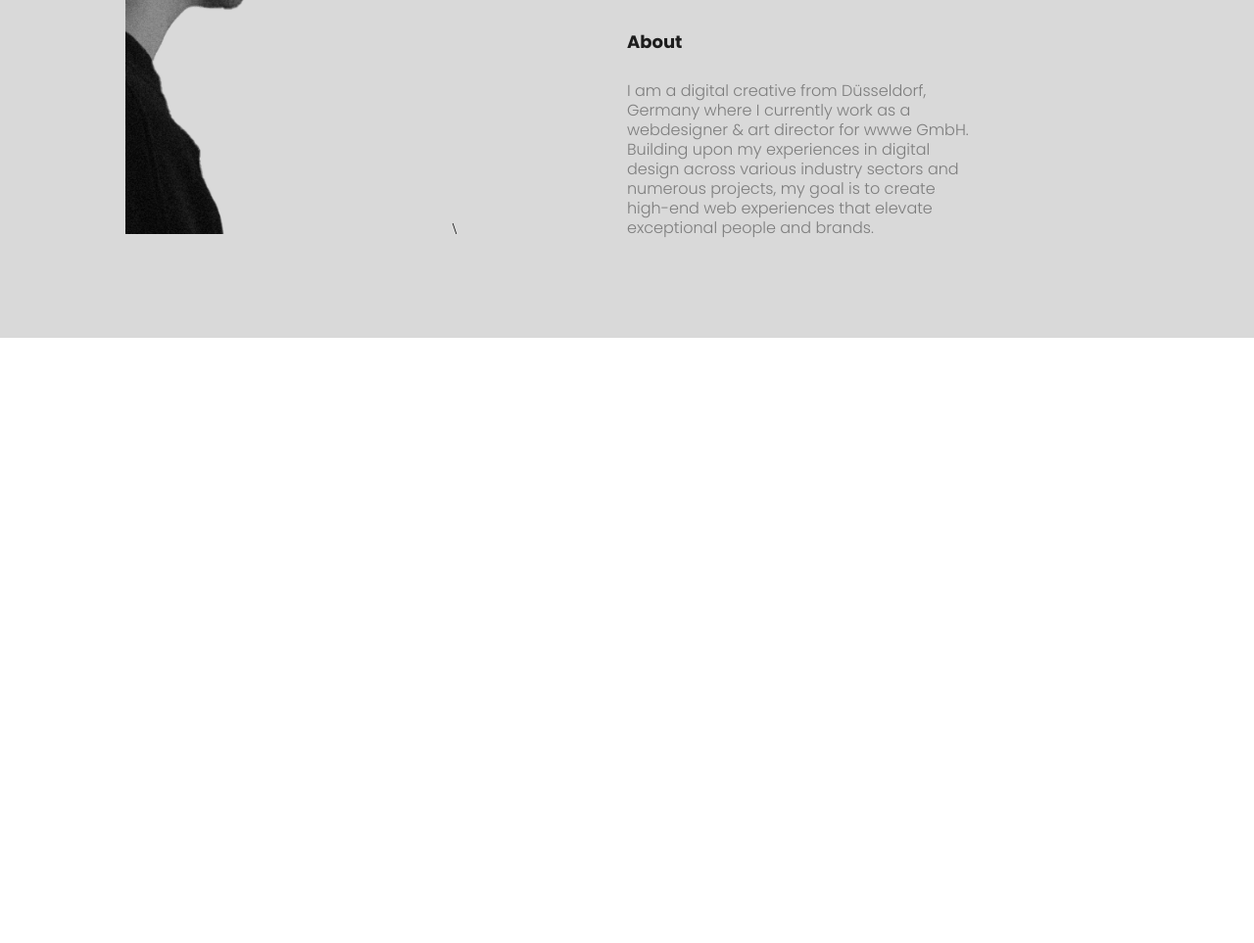
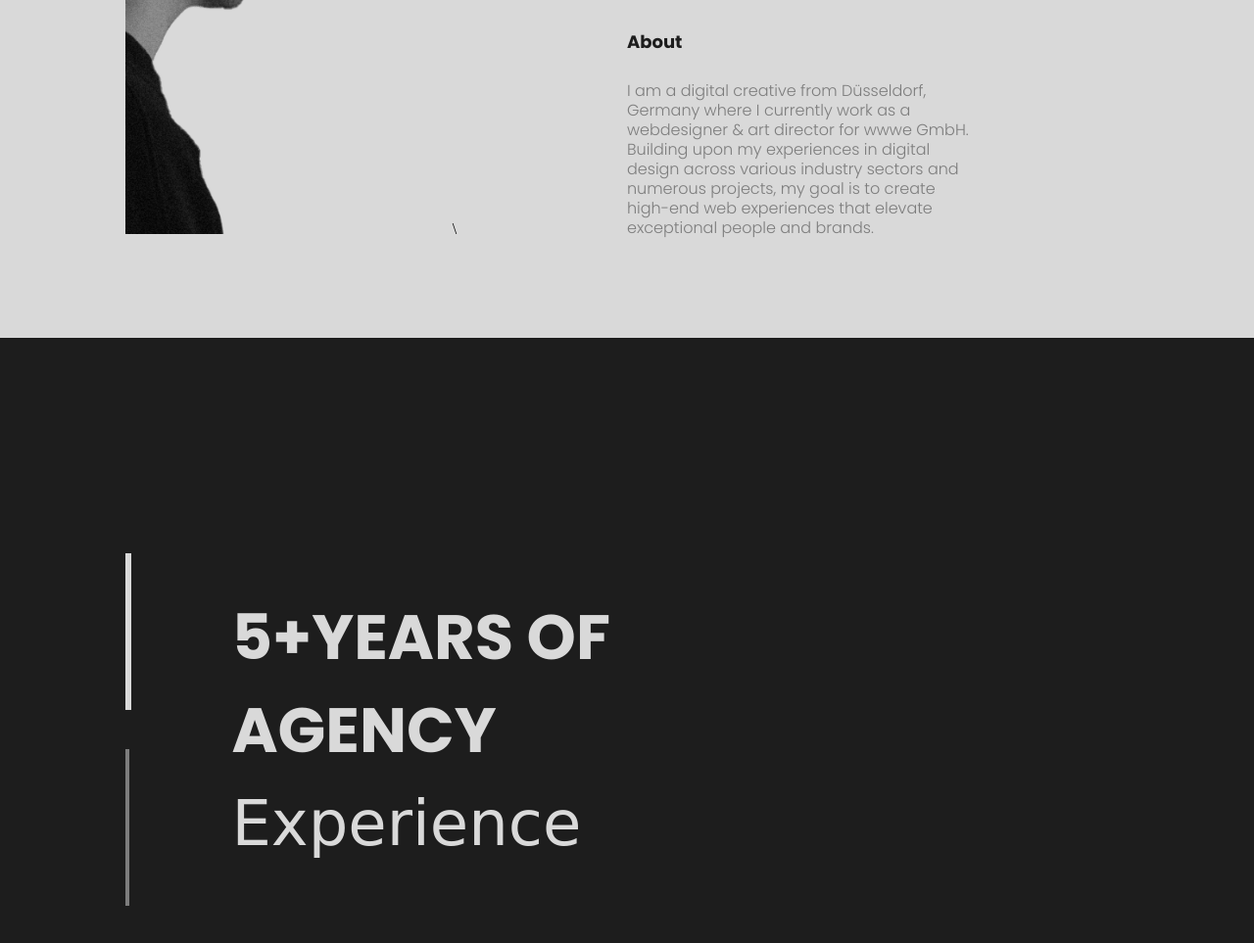
Before and after one commit to adibzamanbd/alex-protofilo, a plain HTML site: page index.html in a window 1280 px wide. Shown: the part 1878-2841 px from the top of the page at 98% size. Before the commit the page ends 2223 px from the top, so only its background shows below. Drawn offline with Linux system fonts and the light colour scheme; a web font is replaced by a local one.

Commit message:
experiences section added

```diff
--- a/css/style.css
+++ b/css/style.css
@@ -176,3 +176,55 @@ nav {
   line-height: 20px;
 }
 /* about paragraph end  */
+
+/* work main start  */
+.work-main {
+  background-color: #1d1d1d;
+  padding: 0 10%;
+  width: 100%;
+  height: 100%;
+}
+/* work main end  */
+
+/* experience start  */
+.exp-sec {
+  display: flex;
+  align-items: center;
+  width: 100%;
+  height: 100vh;
+  gap: 10%;
+}
+/* experience end  */
+
+/* slider boxes start  */
+.boxes {
+  display: flex;
+  flex-direction: column;
+  justify-content: center;
+  gap: 40px;
+}
+/* slider boxes end  */
+
+/* active box start  */
+.active-box {
+  background-color: #d9d9d9;
+  width: 6px;
+  height: 160px;
+}
+/* active box end  */
+
+/* regular box start  */
+.regular-box {
+  background-color: #7d7d7d;
+  width: 4px;
+  height: 160px;
+}
+/* regular box end  */
+
+/* experience section text start  */
+.exp-sec h1 {
+  color: #d9d9d9;
+  font-family: "Poppins", sans-serif;
+  font-size: 4rem;
+}
+/* experience section text end  */
--- a/index.html
+++ b/index.html
@@ -94,5 +94,29 @@
       <!-- about section  end  -->
     </main>
     <!-- about main end  -->
+
+    <!-- work main start  -->
+    <main class="work-main">
+      <!-- experience section start  -->
+      <section class="exp-sec">
+        <!-- slider box start  -->
+        <div class="boxes">
+          <div class="active-box"></div>
+          <div class="regular-box"></div>
+        </div>
+        <!-- slider box end  -->
+        <!-- exp text start  -->
+        <div>
+          <h1>
+            5+YEARS OF <br />
+            AGENCY <br />
+            <span id="sign-text">Experience</span>
+          </h1>
+        </div>
+        <!-- exp text end  -->
+      </section>
+      <!-- experience section end  -->
+    </main>
+    <!-- work main end  -->
   </body>
 </html>
```
